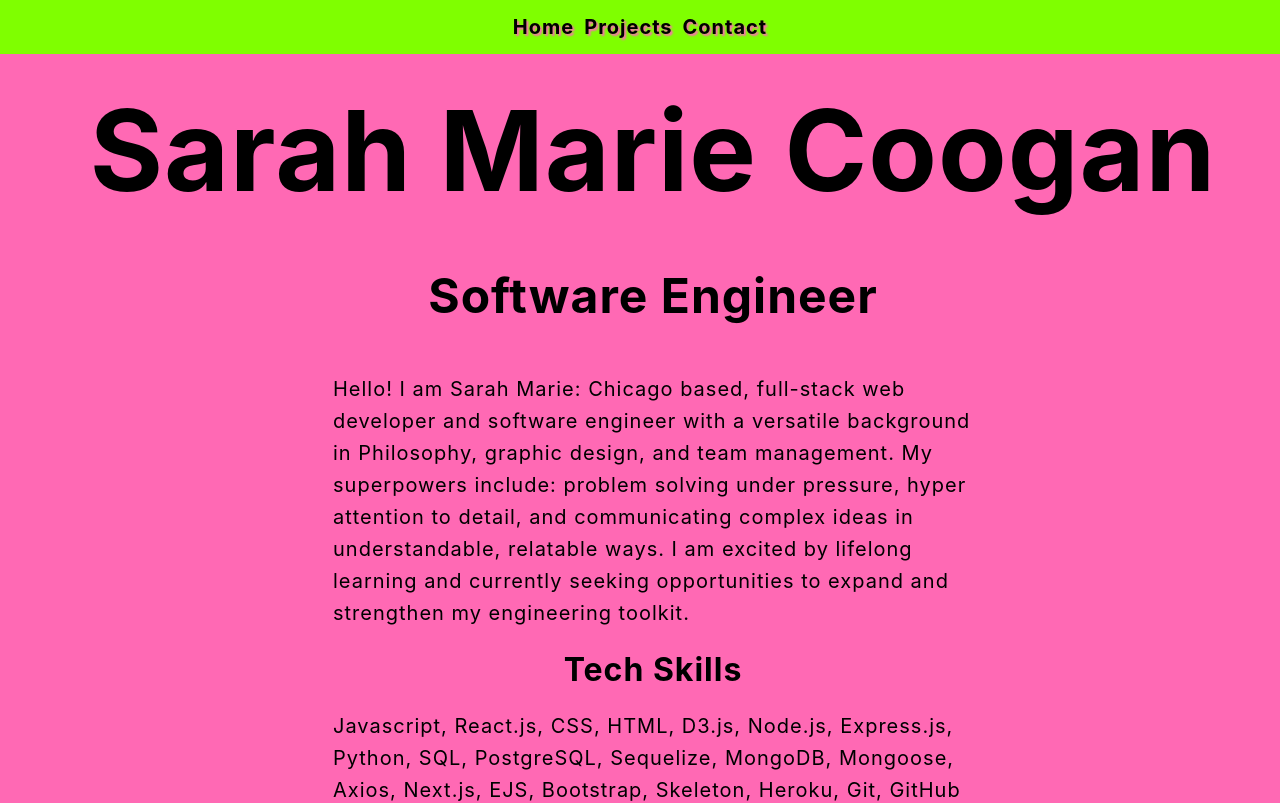
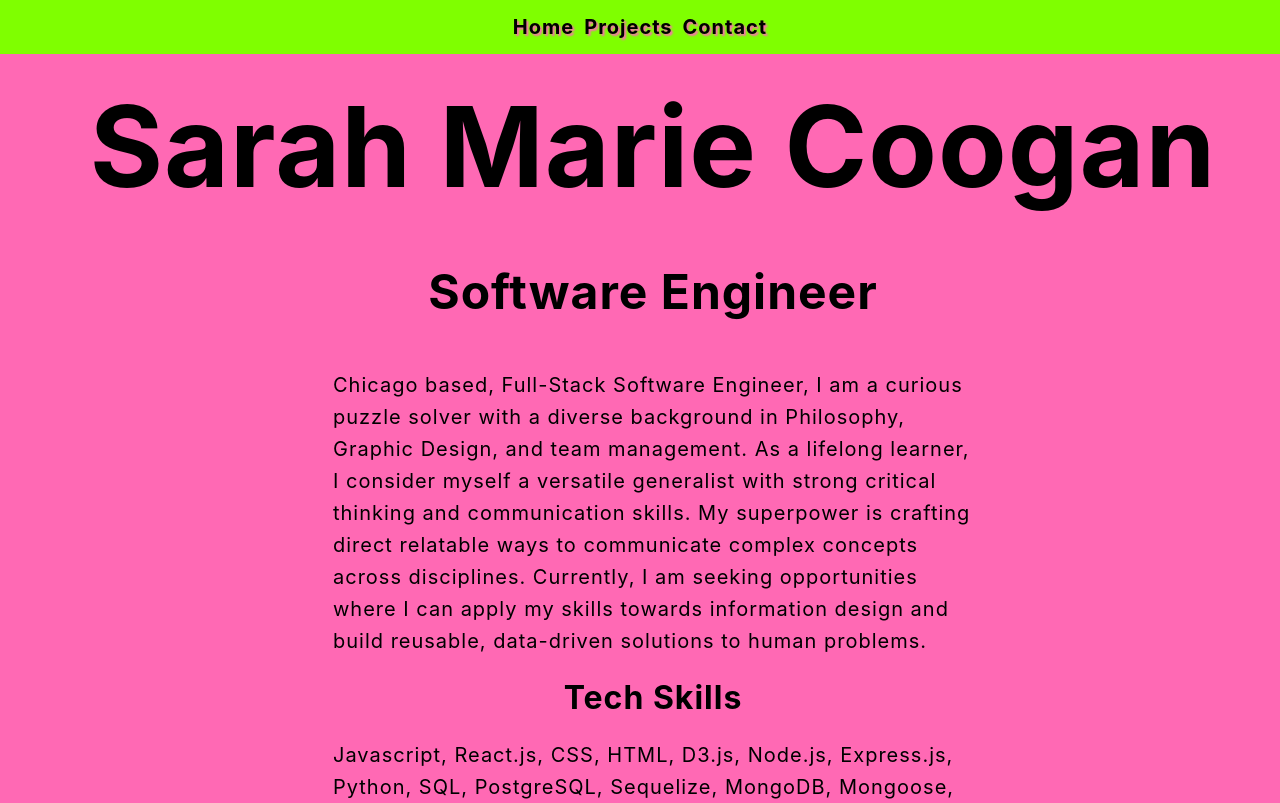
Before and after one commit to wonkatin/portfolio, a Next.js app: page / in a window 1280 px wide. Shown: the top 803 px of the page. Built offline with nearby package versions, Linux system fonts and the light colour scheme.

Commit message:
update about

```diff
--- a/pages/index.js
+++ b/pages/index.js
@@ -15,13 +15,13 @@ export default function Home() {
               <div className="name-blast">Sarah Marie Coogan</div>
               <p className="job-title">Software Engineer</p>
               <div className="hello-world">
-              Hello! I am Sarah Marie: Chicago based, full-stack web developer and
-              software engineer with a versatile background in Philosophy, graphic
-              design, and team management. My superpowers include: problem solving
-              under pressure, hyper attention to detail, and communicating complex
-              ideas in understandable, relatable ways. I am excited by lifelong
-              learning and currently seeking opportunities to expand and strengthen
-              my engineering toolkit.
+              Chicago based, Full-Stack Software Engineer, I am a curious puzzle solver
+              with a diverse background in Philosophy, Graphic Design, and team management.
+              As a lifelong learner, I consider myself a versatile generalist with strong critical
+              thinking and communication skills. My superpower is crafting direct relatable ways to
+              communicate complex concepts across disciplines. Currently, I am seeking opportunities
+              where I can apply my skills towards information design and build reusable,
+              data-driven solutions to human problems.
               </div>
               <h1>Tech Skills</h1>
                 <div id="skillz">
```
